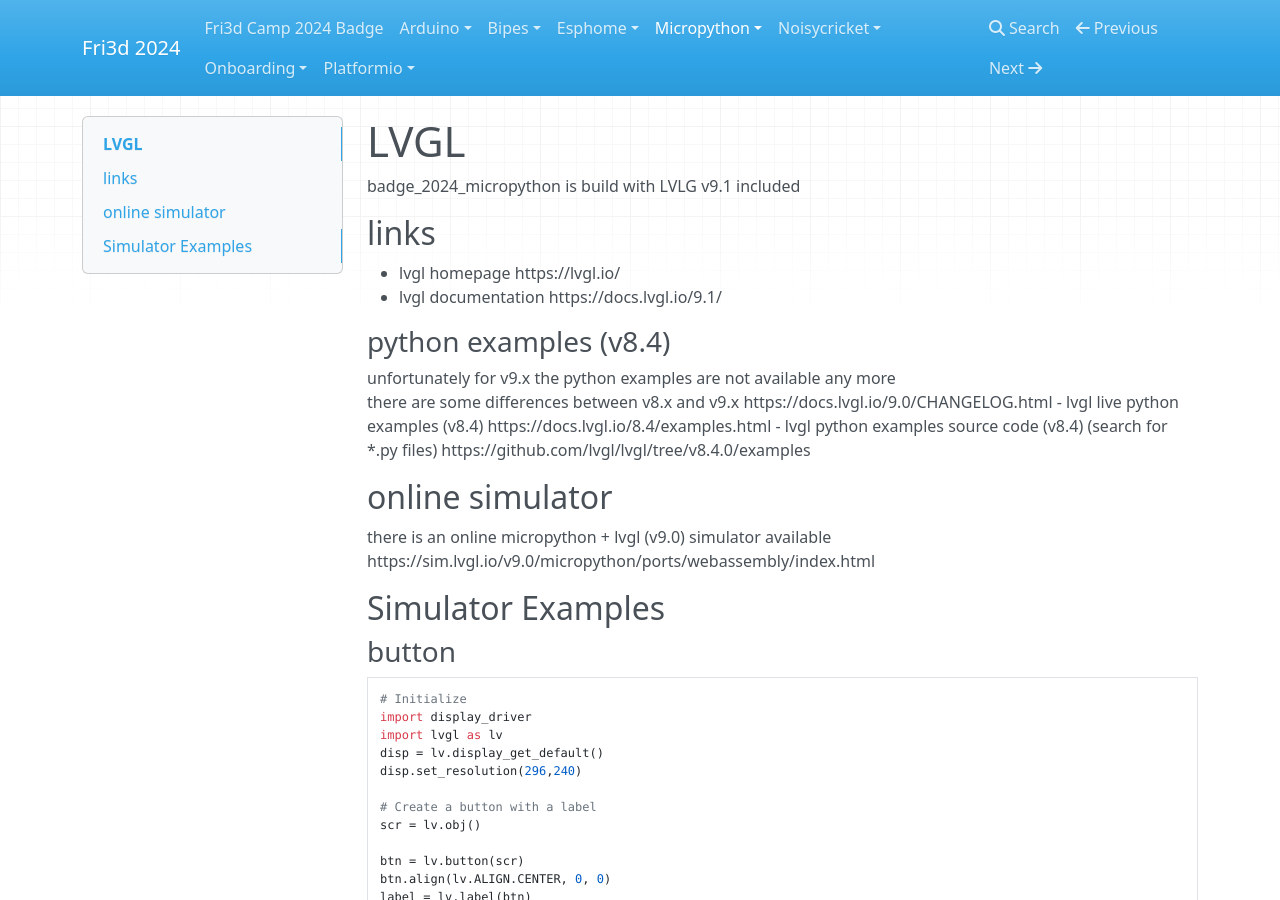
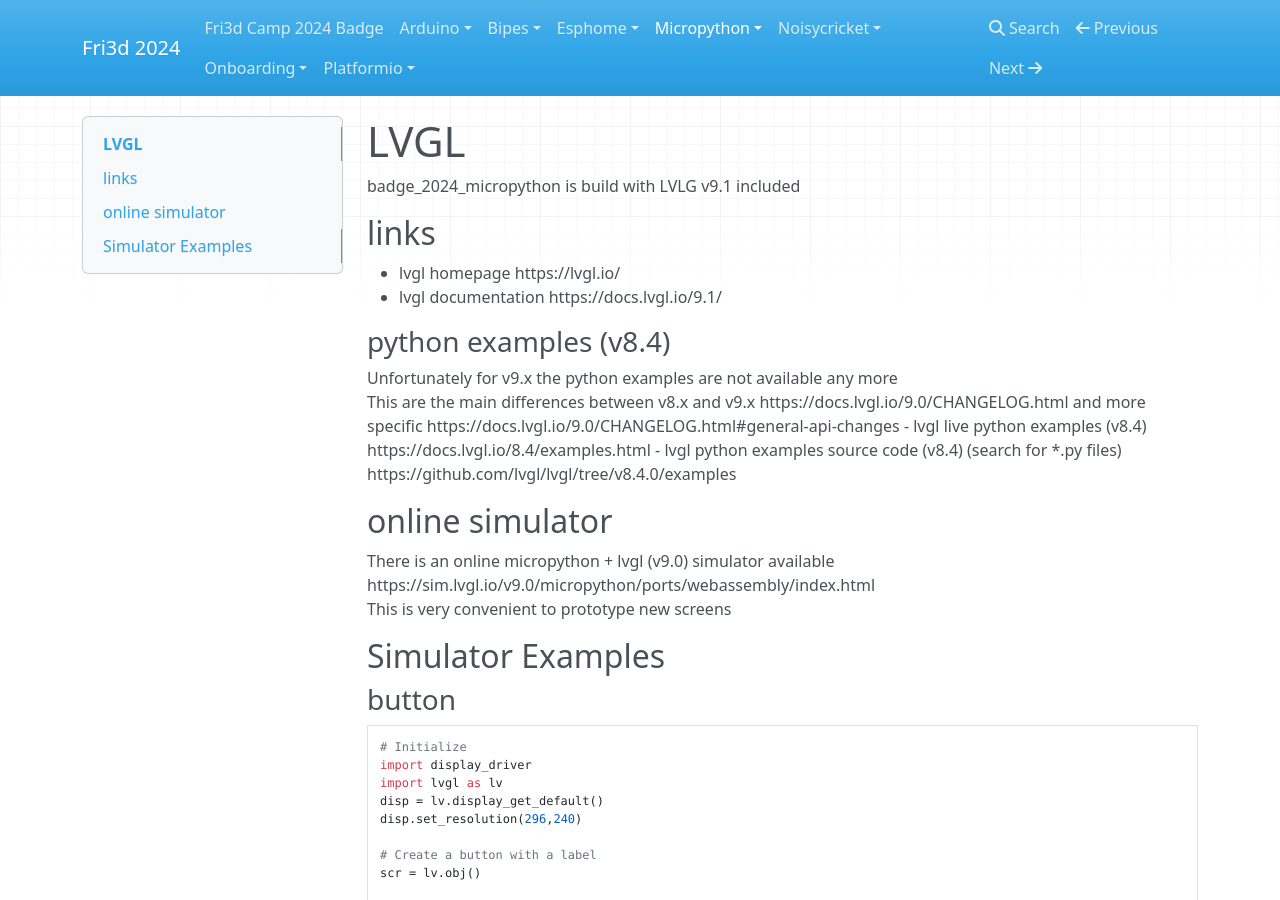
Before and after one commit to Fri3dCamp/badge_2024, an MkDocs documentation site: the page built from docs/micropython/lvgl.md, in a window 1280 px wide and 900 px high. Built offline with MkDocs 1.6.1, drawn with Linux system fonts in a browser that asks for light colours; nearby versions of some CDN libraries.

Commit message:
extra specific link

```diff
--- a/docs/micropython/lvgl.md
+++ b/docs/micropython/lvgl.md
@@ -6,14 +6,15 @@ badge_2024_micropython is build with LVLG v9.1 included
 - lvgl documentation https://docs.lvgl.io/9.1/
 
 ### python examples (v8.4)
-unfortunately for v9.x the python examples are not available any more
-there are some differences between v8.x and v9.x https://docs.lvgl.io/9.0/CHANGELOG.html
+Unfortunately for v9.x the python examples are not available any more
+This are the main differences between v8.x and v9.x https://docs.lvgl.io/9.0/CHANGELOG.html and more specific https://docs.lvgl.io/9.0/CHANGELOG.html#general-api-changes
 - lvgl live python examples (v8.4) https://docs.lvgl.io/8.4/examples.html
 - lvgl python examples source code (v8.4) (search for *.py files) https://github.com/lvgl/lvgl/tree/v8.4.0/examples
 
 ## online simulator
-there is an online micropython + lvgl (v9.0) simulator available
+There is an online micropython + lvgl (v9.0) simulator available
 https://sim.lvgl.io/v9.0/micropython/ports/webassembly/index.html
+This is very convenient to prototype new screens
 
 
 ## Simulator Examples
```
